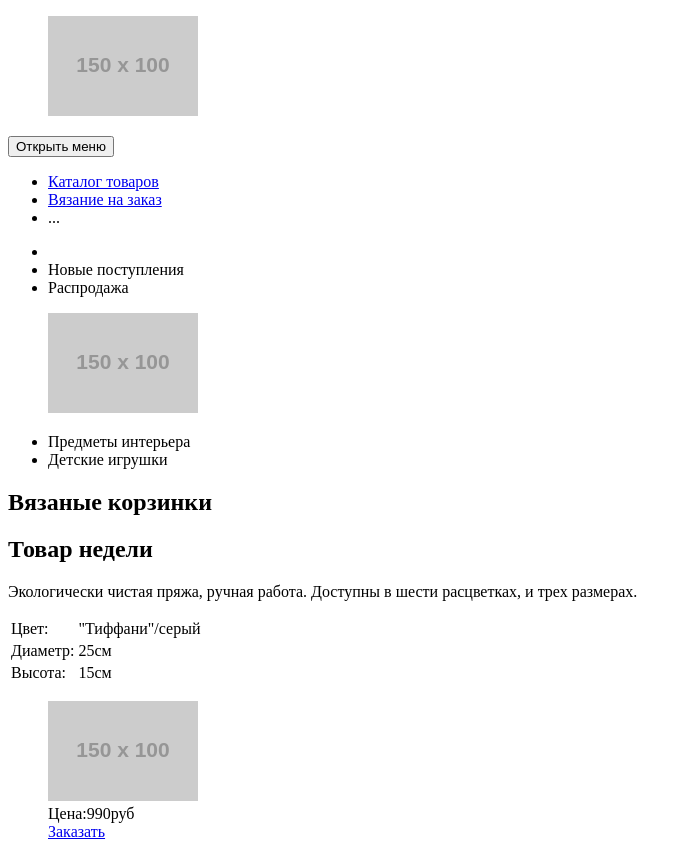
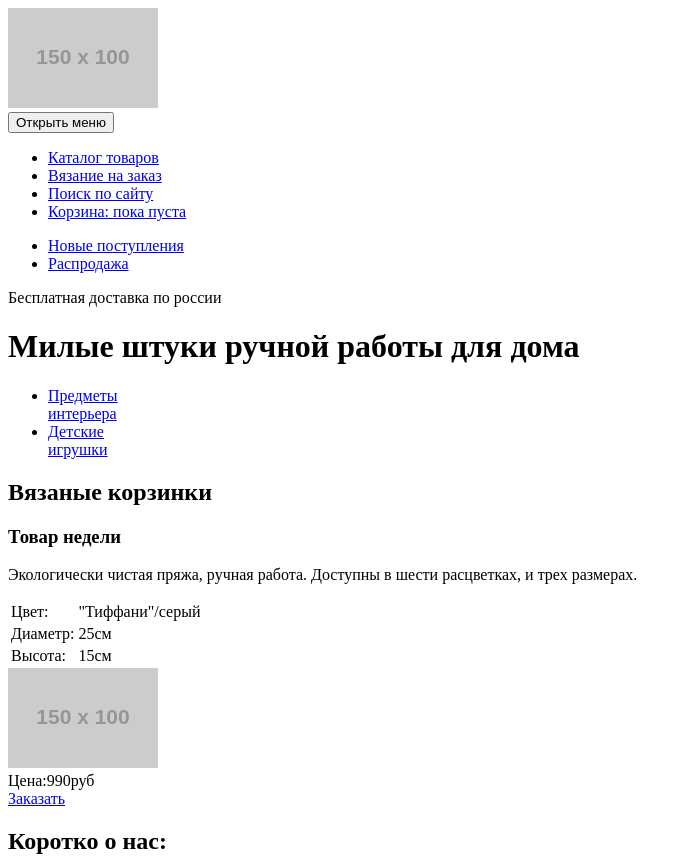
Before and after one commit to 31166Dima/207363-mishka, a website: page index.html in a window 1280 px wide. Shown: the top 858 px of the page, without its empty margins (0-692 px from the left). Drawn offline with Linux system fonts and the light colour scheme; placeholder pictures from the web are drawn by us.

Commit message:
Исправлена разметка при обсуждении с наставником

```diff
--- a/index.html
+++ b/index.html
@@ -4,52 +4,85 @@
         <title>HTML Academy: Мишка</title>
         <meta charset="utf-8">
     </head>
-
 <body>
 
 <header class="page-header">
-<figure class="page-header__logo">
-<img src="http://placehold.it/150x100"  alt="Mishka">
-</figure>
+    <div class="page-header__logo">
+        <img src="http://placehold.it/150x100" alt="Mishka">
+    </div>
     <nav class="main-nav main-nav--closed">
         <button class="main-nav__toggle" type="button">Открыть меню</button>
-<div class="main-nav__wrapper">
+        <div class="main-nav__row">
             <ul class="main-nav__list">
-<li class="main-nav__item"><a href="#">Каталог товаров</a></li>
-<li class="main-nav__item"><a href="#">Вязание на заказ</a></li>
-<li class="main-nav__item"><a>...</a></li>
+                <li class="main-nav__item">
+                    <a class="main-nav__link" href="#">Каталог товаров</a>
+                </li>
+                <li class="main-nav__item">
+                    <a class="main-nav__link" href="#">Вязание на заказ</a>
+                </li>
+                <li class="main-nav__item">
+                    <a class="main-nav__link main-nav__link--search" href="#">
+                        <span class="main-nav__item-icon"></span>
+                        Поиск по сайту
+                    </a>
+                </li>
+                <li class="main-nav__item">
+                    <a class="main-nav__link" href="#">
+                        <span class="main-nav__item-icon"></span>
+                        Корзина: пока пуста
+                    </a>
+                </li>
             </ul>
-<ul class="main-nav__user-list">
-<li class="main-nav__user-item"><a class="main-nav__user>Корзина пока пуста</a></li>
+        </div>
+        <div class="main-nav__row main-nav__row--special">
+            <ul class="main-nav__list">
+                <li class="main-nav__item">
+                    <a class="main-nav__link" href="#">Новые поступления</a>
+                </li>
+                <li class="main-nav__item">
+                    <a class="main-nav__link" href="#">Распродажа</a>
+                </li>
             </ul>
-<ul class="main-nav__list1">
-<li class="main-nav__item1"><a>Новые поступления</a></li>
-<li class="main-nav__item1"><a>Распродажа</a></li>
-</ul>
+            <div class="main-nav__delivery">Бесплатная доставка по россии</div>
         </div>
     </nav>
 </header>
+<main class="content">
 
-<figure class="figure1">
-  <img src="http://placehold.it/150x100" alt="Милые штуки ручной работы для дома">
-  </figure>
+    <div class="index-header">
+        <h1 class="index-header__title">Милые штуки ручной работы для дома</h1>
+        <ul class="index-header-links">
+            <li class="index-header-links__item">
+                <a class="index-header-links__link index-header-links__link--interior" href="#">
+                    Предметы<br>интерьера
+                </a>
+            </li>
+            <li class="index-header-links__item">
+                <a class="index-header-links__link index-header-links__link--toys" href="#">
+                    Детские<br>игрушки
+                </a>
+            </li>
+        </ul>
+    </div>
 
+    <section class="product">
+        <div class="product__content">
+            <h2 class="product__title">Вязаные корзинки</h2>
+            <h3 class="product__label">Товар недели</h3>
+            <p class="product__desc">Экологически чистая пряжа, ручная работа. Доступны в шести расцветках, и трех размерах.</p>
 
-<nav class="nav1">
-  <ul class="nav1__list">
-    <li class="nav1__item"><a>Предметы интерьера</a></li>
-    <li class="nav1__item"><a>Детские игрушки</a></li>
+            <!-- Все-таки лучше передать на список -->
+            <!--
+                <ul class="product-attr">
+                    <li>
+                        <span class="product-attr__label"></span>
+                        <span class="product-attr__value"></span>
+                    </li>
+                    <li><span class="product-attr__label"></span><span class="product-attr__value"></span></li>
+                    <li><span class="product-attr__label"></span><span class="product-attr__value"></span></li>
                 </ul>
-</nav>
-
-
-
-<section class="section1">
-  <h1 class="section1__h1">Вязаные корзинки</h1>
-  <h2 class="section1__h2">Товар недели</h2>
-  <p  class="section1__p">Экологически чистая пряжа, ручная работа. Доступны в шести расцветках,
-  и трех размерах.</p>
-  <table class="sectin1__table>
+             -->
+            <table class="sectin1__table">
                 <tr class="section1__tr">
                     <td class="section1__td">Цвет:</td>
                     <td class="section1__td">"Тиффани"/серый</td>
@@ -63,12 +96,16 @@
                     <td class="section1__td">15см</td>
                 </tr>
             </table>
-   <figure class="section1__figure">
+        </div>
+        <div class="product__image">
             <img src="http://placehold.it/150x100">
-	 <figcaption class="section1__figcaption">Цена:990руб</figcaption>
-	 <a href="#" class="section1__a">Заказать</a>
+        </div>
+
+        <div class="product__buy-details">
+            <div class="">Цена:990руб</div>
+            <a href="#" class="btn">Заказать</a>
+        </div>
     </section>
-
 
     <section class="news">
         <h1 class="news__h1">Коротко о нас:</h1>
@@ -85,20 +122,25 @@
 
     <section class="reviews">
         <h1 class="reviews__h1">Отзывы</h1>
-  <p class="reviews__p">Я молодая мама, но все равно фотографии не набирали
+        <p class="reviews__p">
+            Я молодая мама, но все равно фотографии не набирали
             и близко такого количества лайков, как у популярных инстамамочек.
             В отчаянии, я накупила аксессуаров и игрушек в Мишке, и мои фотографии
-	   сразу стали более стильными, а также набирают больше лайков!</p>
-  <div class="reviews__div">Анастасия Красильникова<span class="reviews__email">
-       @misssssiskras</span>
+            сразу стали более стильными, а также набирают больше лайков!
+        </p>
+        <div class="reviews__div">
+            Анастасия Красильникова
+            <span class="reviews__email">@misssssiskras</span>
         </div>
+
         <button class="reviews__prev" type="button">Предыдущий отзыв</button>
         <button class="reviews__next" type="button">Следующий отзыв</button>
-  <a href="#" class="reviews__a">Написать</a>
+
+        <a href="#" class="btn">Написать</a>
     </section>
-
-
+</main>
 <footer class="page-footer">
+    <div class="container">
         <h1 class="page-footer__h1">Контакты</h1>
         <table class="page-footer__table">
             <tr class="page-footer__tr">
@@ -110,19 +152,15 @@
                 <td class="page-footer__td">г. Санкт-Петербург, ул. Большая Конюшенная, д.19/8, офис101</td>
             </tr>
         </table>
-  <a href="#" class="page-footer__a">Напишите нам</a>
+        <a href="#" class="btn">Напишите нам</a>
         <div class="page-footer__social">
-    <a class="page-footer__social page-footer__social--vk" href="https://vk.com/htmlacademy"></a>
+            <a class="page-footer__social page-footer__social--vk" href="https://vk.com/htmlacademy">ВКонтакте</a>
             <a class="page-footer__social page-footer__social--fb" href="https://www.facebook.com/htmlacademy"></a>
             <a class="page-footer__social page-footer__social--in" href="https://www.instagram.com/htmlacademy"></a>
         </div>
 
-  <p class="page-footer__copyright">
-    Разработано
-    <a href="https://htmlacademy.ru/intensive/adaptive">HTML Academy</a>
-  </p>
+        <p class="page-footer__copyright">Разработано <a href="https://htmlacademy.ru/intensive/adaptive">HTML Academy</a></p>
+    </div>
 </footer>
-
 </body>
-
 </html>
```
Also changed, not shown: form.html (+58 -4 lines). Lines whose indentation alone changed are shown as unchanged.
